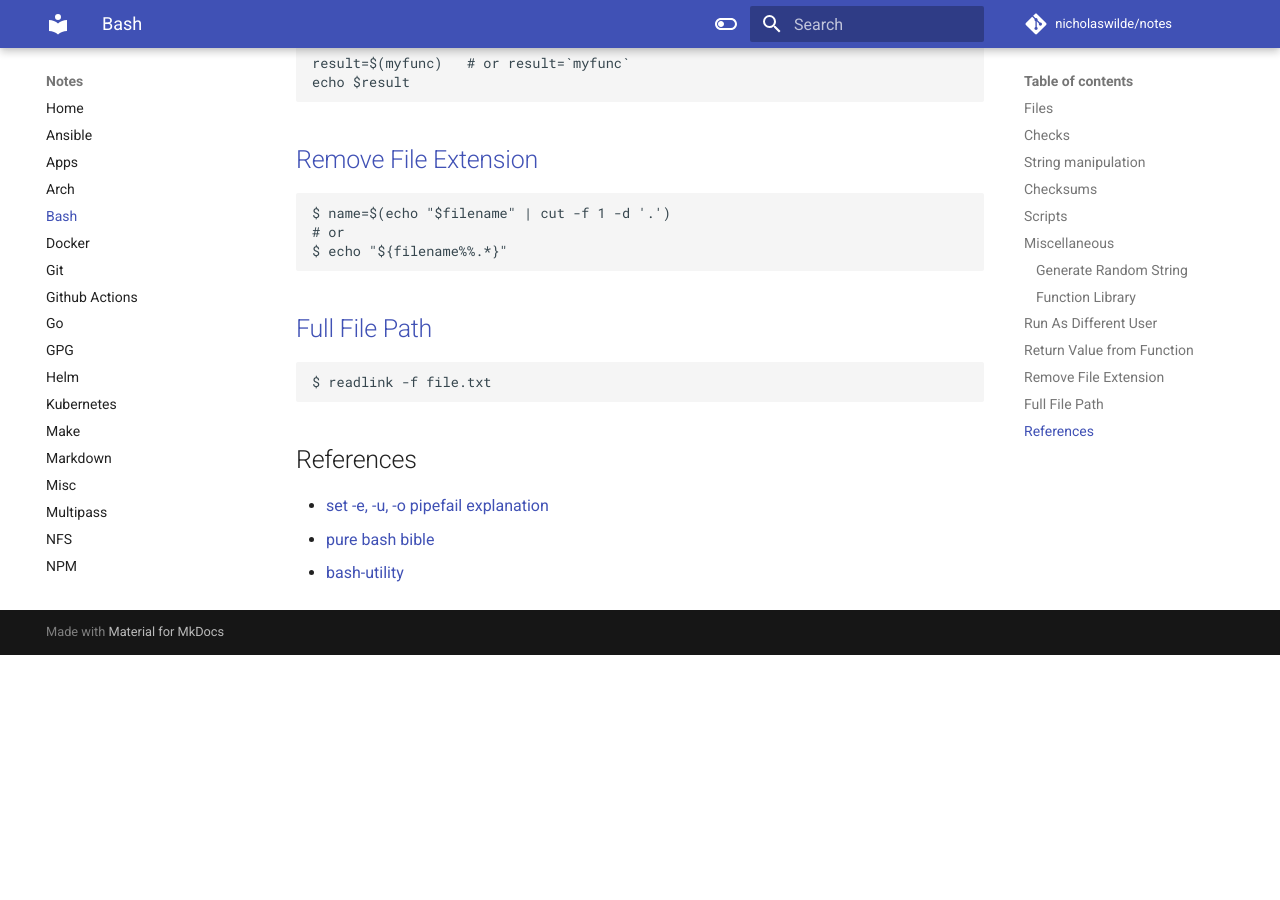
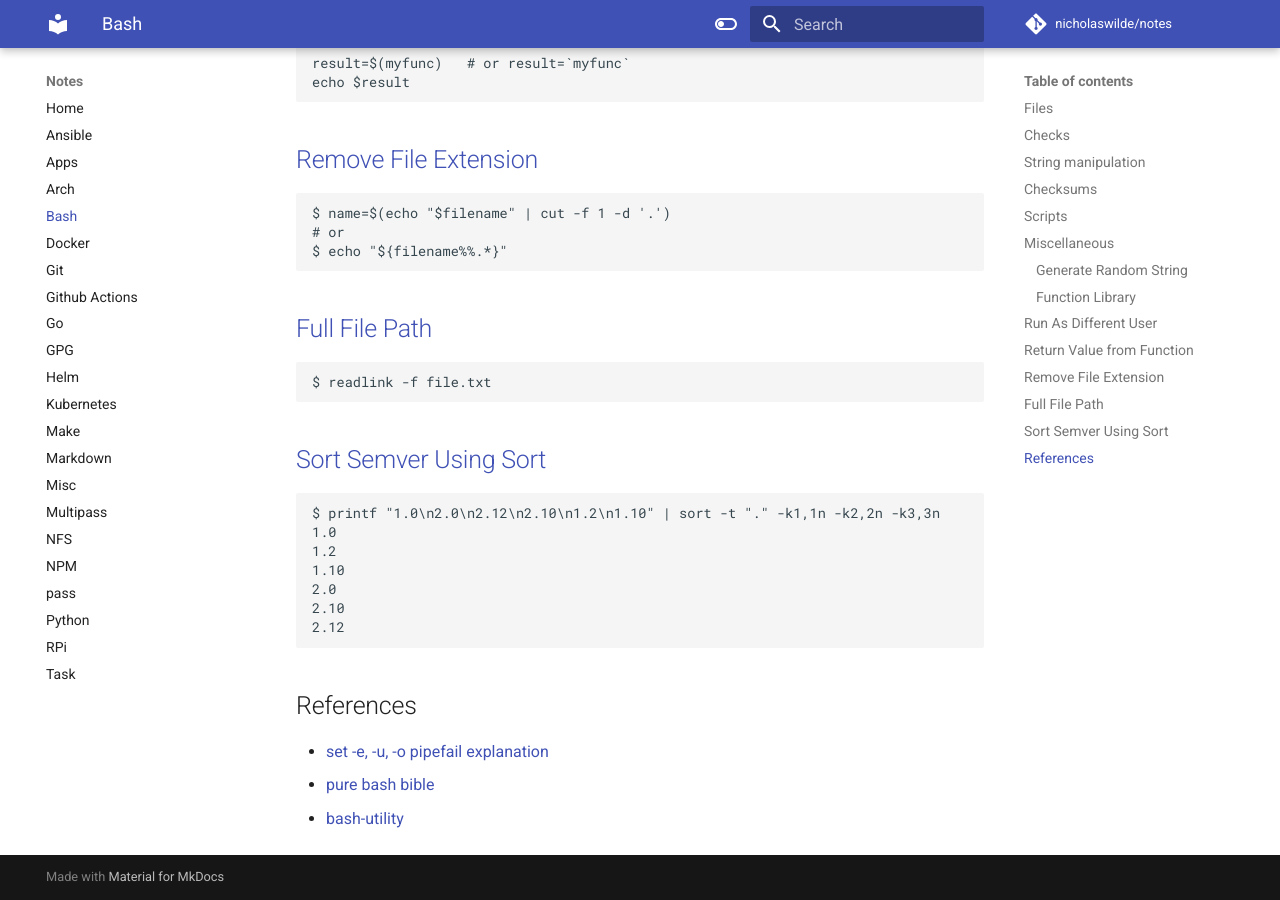
Before and after one commit to nicholaswilde/notes, an MkDocs documentation site: the page built from docs/bash.md, in a window 1280 px wide and 900 px high, scrolled down 5428 px. Built offline with MkDocs 1.6.1 and Material for MkDocs 9.7.7, drawn with Linux system fonts in a browser that asks for light colours; comment, search, counter and statistics services are not loaded; before the commit the page ends 6083 px from its top, so only the background shows below that.

Commit message:
Update bash.md

````diff
--- a/docs/bash.md
+++ b/docs/bash.md
@@ -296,6 +296,18 @@
 $ readlink -f file.txt
 ```
 
+## [Sort Semver Using Sort](https://stackoverflow.com/a/63027058/1061279)
+
+```shell
+$ printf "1.0\n2.0\n2.12\n2.10\n1.2\n1.10" | sort -t "." -k1,1n -k2,2n -k3,3n
+1.0
+1.2
+1.10
+2.0
+2.10
+2.12
+```
+
 ## References
 
 * [set -e, -u, -o pipefail explanation](https://gist.github.com/mohanpedala/1e2ff5661761d3abd0385e8223e16425)
````
